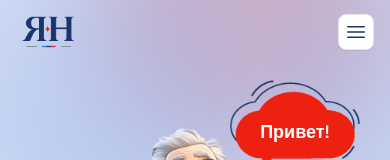
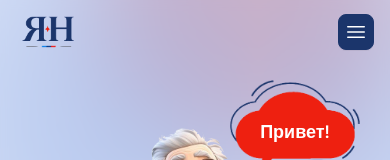
Before and after one commit to sandeepkamara12/Tutor, a React (Vite) app: page / in a window 390 px wide. Shown: the top 160 px of the page. Built offline with nearby package versions, Linux system fonts and the light colour scheme.

Commit message:
design the toggle button in mobile for header

```diff
--- a/src/components/common/Header.jsx
+++ b/src/components/common/Header.jsx
@@ -156,7 +156,7 @@ const Header = () => {
             type="button"
             id="nav-toggle"
             onClick={() => setIsOpen((prev) => !prev)}
-            className="lg:hidden size-9 flex justify-center items-center rounded-lg bg-white border border-gray-200 text-russian-dark-blue shadow-2xs hover:bg-gray-50 focus:outline-hidden"
+            className="lg:hidden size-9 flex justify-center items-center rounded-lg bg-russian-dark-blue border border-russian-dark-blue text-white shadow-2xs hover:bg-gray-50 focus:outline-hidden"
             aria-expanded={isOpen}
             aria-controls="primary-nav"
             aria-label={isOpen ? "Close navigation" : "Open navigation"}
```
